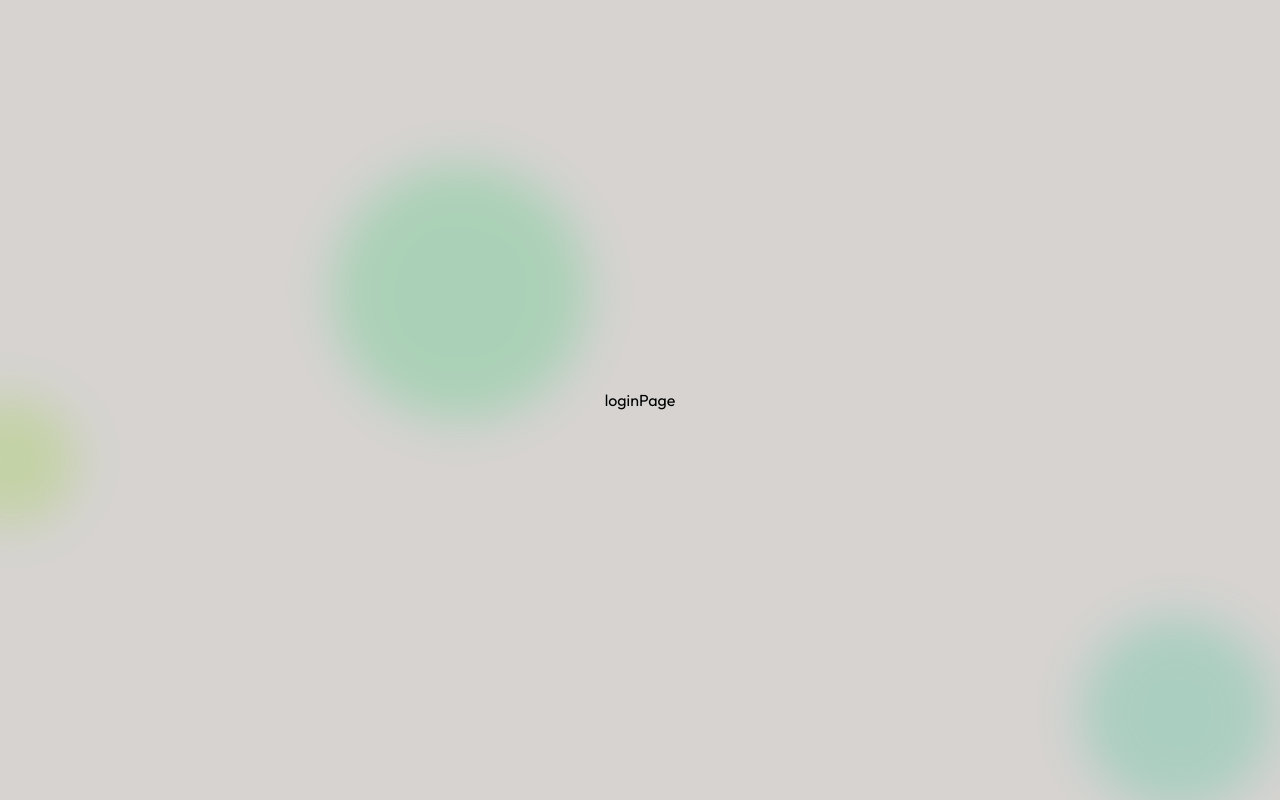
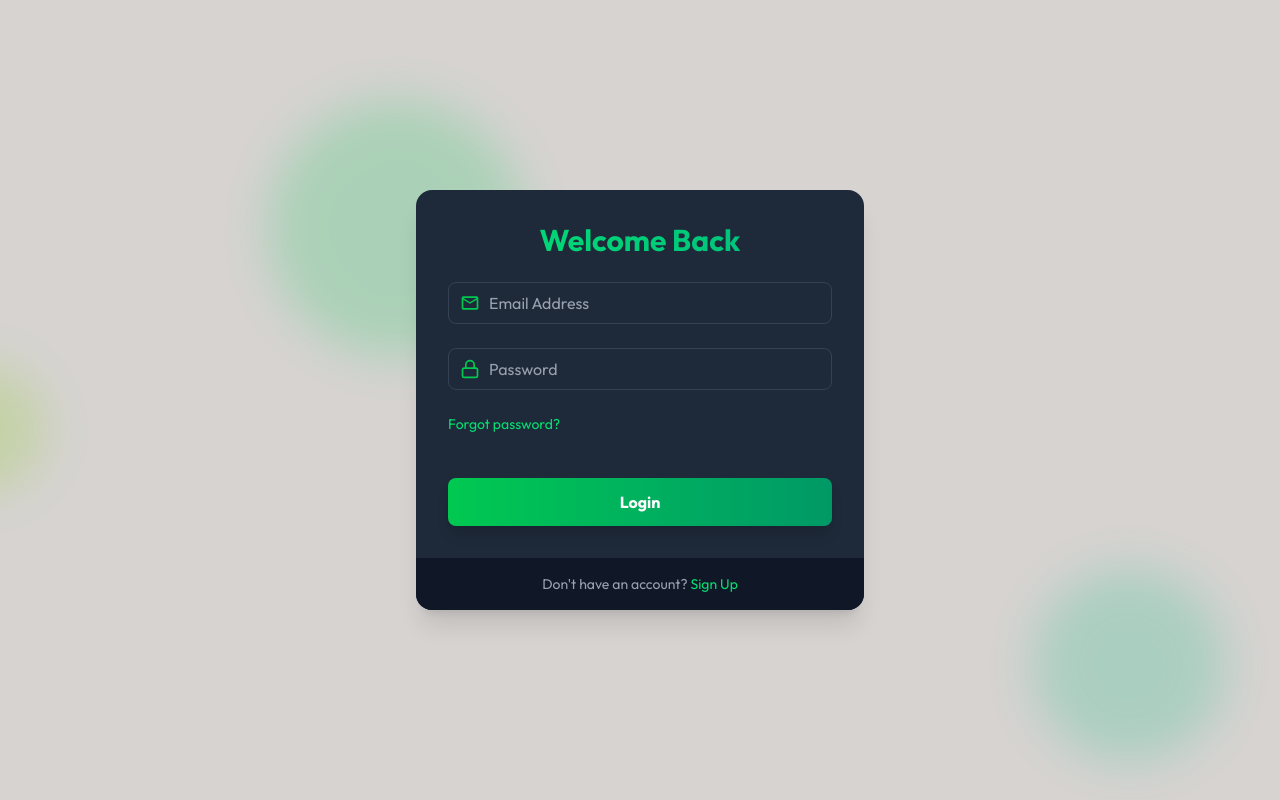
Before and after one commit to dev-debabrata/auth-mern, a React (Vite) app in the folder frontend/: page /login in a window 1280 px wide. Built offline with nearby package versions, Linux system fonts and the light colour scheme.

Commit message:
29-06-2025

```diff
--- a/frontend/package.json
+++ b/frontend/package.json
@@ -16,7 +16,7 @@
     "react": "^19.1.0",
     "react-dom": "^19.1.0",
     "react-icons": "^5.5.0",
-    "react-router-dom": "^7.6.0",
+    "react-router-dom": "^7.6.3",
     "tailwindcss": "^4.1.7"
   },
   "devDependencies": {
--- a/frontend/src/components/PasswordStrength.jsx
+++ b/frontend/src/components/PasswordStrength.jsx
@@ -1,9 +1,80 @@
 import React from 'react'
+import { FiCheck } from 'react-icons/fi';
+import { HiOutlineXMark } from "react-icons/hi2";
 
-const PasswordStrength = () => {
+
+const PasswordCriteria = ({ password }) => {
+    const criteria = [
+        { label: "At least 6 characters", met: password.length >= 6 },
+        { label: "Contains uppercase letter", met: /[A-Z]/.test(password) },
+        { label: "Contains lowercase letter", met: /[a-z]/.test(password) },
+        { label: "Contains a number", met: /\d/.test(password) },
+        { label: "Contains special character", met: /[^A-Za-z0-9]/.test(password) },
+    ];
+
     return (
-        <div>PasswordStrength</div>
-    )
-}
+        <div className='mt-2 space-y-1'>
+            {criteria.map((item) => (
+                <div key={item.label} className='flex items-center text-xs'>
+                    {item.met ? (
+                        <FiCheck className='size-4 text-green-500 mr-2' />
+                    ) : (
+                        <HiOutlineXMark className='size-4 text-gray-500 mr-2' />
+                    )}
+                    <span className={item.met ? "text-green-500" : "text-gray-400"}>{item.label}</span>
+                </div>
+            ))}
+        </div>
+    );
+};
+const PasswordStrength = ({ password }) => {
+
+    const getStrength = (pass) => {
+        let strength = 0;
+        if (pass.length >= 6) strength++;
+        if (pass.match(/[a-z]/) && pass.match(/[A-Z]/)) strength++;
+        if (pass.match(/\d/)) strength++;
+        if (pass.match(/[^a-zA-Z\d]/)) strength++;
+        return strength;
+    };
+    const strength = getStrength(password);
+
+    const getColor = (strength) => {
+        if (strength === 0) return "bg-red-500";
+        if (strength === 1) return "bg-red-400";
+        if (strength === 2) return "bg-yellow-500";
+        if (strength === 3) return "bg-yellow-400";
+        return "bg-green-500";
+    };
+
+    const getStrengthText = (strength) => {
+        if (strength === 0) return "Very Weak";
+        if (strength === 1) return "Weak";
+        if (strength === 2) return "Fair";
+        if (strength === 3) return "Good";
+        return "Strong";
+    };
+
+    return (
+        <div className='mt-2'>
+            <div className='flex justify-between items-center mb-1'>
+                <span className='text-xs text-gray-400'>Password strength</span>
+                <span className='text-xs text-gray-400'>{getStrengthText(strength)}</span>
+            </div>
+
+            <div className='flex space-x-1'>
+                {[...Array(4)].map((_, index) => (
+                    <div
+                        key={index}
+                        className={`h-1 w-1/4 rounded-full transition-colors duration-300
+                ${index < strength ? getColor(strength) : "bg-gray-600"}
+              `}
+                    />
+                ))}
+            </div>
+            <PasswordCriteria password={password} />
+        </div>
+    );
+};
 
 export default PasswordStrength
--- a/frontend/src/pages/LoginPage.jsx
+++ b/frontend/src/pages/LoginPage.jsx
@@ -1,9 +1,78 @@
-import React from 'react'
+import React, { useState } from 'react'
+import { motion } from "framer-motion";
+import { MdOutlineEmail } from "react-icons/md";
+import { LuLock } from "react-icons/lu";
+import Input from '../components/Input';
+import { Link } from 'react-router-dom';
+import { FiLoader } from 'react-icons/fi';
 
-const loginPage = () => {
+
+
+
+
+
+const LoginPage = () => {
+    const [email, setEmail] = useState("");
+    const [password, setPassword] = useState("");
+
+    const isLoading = false;
+
+    const handleLogin = (e) => {
+        e.preventDefault();
+    };
+
     return (
-        <div>loginPage</div>
-    )
-}
+        <motion.div
+            initial={{ opacity: 0, y: 20 }}
+            animate={{ opacity: 1, y: 0 }}
+            transition={{ duration: 0.5 }}
+            className='max-w-md w-full bg-gray-800 bg-opacity-50 backdrop-filter backdrop-blur-xl rounded-2xl shadow-xl overflow-hidden'>
+            <div className="p-8">
+                <h2 className="text-3xl font-bold mb-6 text-center bg-gradient-to-r from-green-400 to-emerald-500 text-transparent bg-clip-text">
+                    Welcome Back
+                </h2>
+                <form onSubmit={handleLogin}>
+                    <Input
+                        icon={MdOutlineEmail}
+                        type='email'
+                        placeholder='Email Address'
+                        value={email}
+                        onChange={(e) => setEmail(e.target.value)}
+                    />
 
-export default loginPage
+                    <Input
+                        icon={LuLock}
+                        type='password'
+                        placeholder='Password'
+                        value={password}
+                        onChange={(e) => setPassword(e.target.value)}
+                    />
+
+                    <div className='flex items-center mb-6'>
+                        <Link to='/forgot-password' className='text-sm text-green-400 hover:underline'>
+                            Forgot password?
+                        </Link>
+                    </div>
+                    <motion.button
+                        className='mt-5 w-full py-3 px-4 bg-gradient-to-r from-green-500 to-emerald-600 text-white font-bold rounded-lg shadow-lg hover:from-green-600 hover:to-emerald-700 focus:outline-none focus:ring-2 focus:ring-green-500 focus:ring-offset-2 focus:ring-offset-gray-900 transition duration-200 cursor-pointer'
+                        whileHover={{ scale: 1.02 }}
+                        whileTap={{ scale: 0.98 }}
+                        type='submit'
+                    >
+                        {isLoading ? <FiLoader className='w-6 h-6 animate-spin  mx-auto' /> : "Login"}
+                    </motion.button>
+                </form>
+            </div>
+            <div className='px-8 py-4 bg-gray-900 bg-opacity-50 flex justify-center'>
+                <p className='text-sm text-gray-400'>
+                    Don't have an account?{" "}
+                    <Link to={"/signup"} className='text-green-400 hover:underline'>
+                        Sign Up
+                    </Link>
+                </p>
+            </div>
+        </motion.div>
+    );
+};
+
+export default LoginPage
--- a/frontend/src/pages/SignUpPage.jsx
+++ b/frontend/src/pages/SignUpPage.jsx
@@ -5,6 +5,7 @@
 import { MdOutlineEmail } from "react-icons/md";
 import { LuLock } from "react-icons/lu";
 import { Link } from 'react-router-dom';
+import PasswordStrength from '../components/PasswordStrength';
 
 const SignUpPage = () => {
     const [name, setName] = useState("");
@@ -34,17 +35,18 @@
                         onChange={(e) => setName(e.target.value)} />
                     <Input
                         icon={MdOutlineEmail}
-                        type="text"
+                        type="email"
                         placeholder='Email Address'
                         value={email}
                         onChange={(e) => setEmail(e.target.value)} />
                     <Input
                         icon={LuLock}
-                        type="text"
+                        type="password"
                         placeholder='Password'
                         value={password}
                         onChange={(e) => setPassword(e.target.value)} />
                     {/* password strength meter */}
+                    <PasswordStrength password={password} />
                     <motion.button
                         className='mt-5 w-full py-3 px-4 bg-gradient-to-r from-green-500 to-emerald-600 text-white
 						font-bold rounded-lg shadow-lg hover:from-green-600
```
Also changed, not shown: 1 other file (tests, documents, lock files or other folders).
